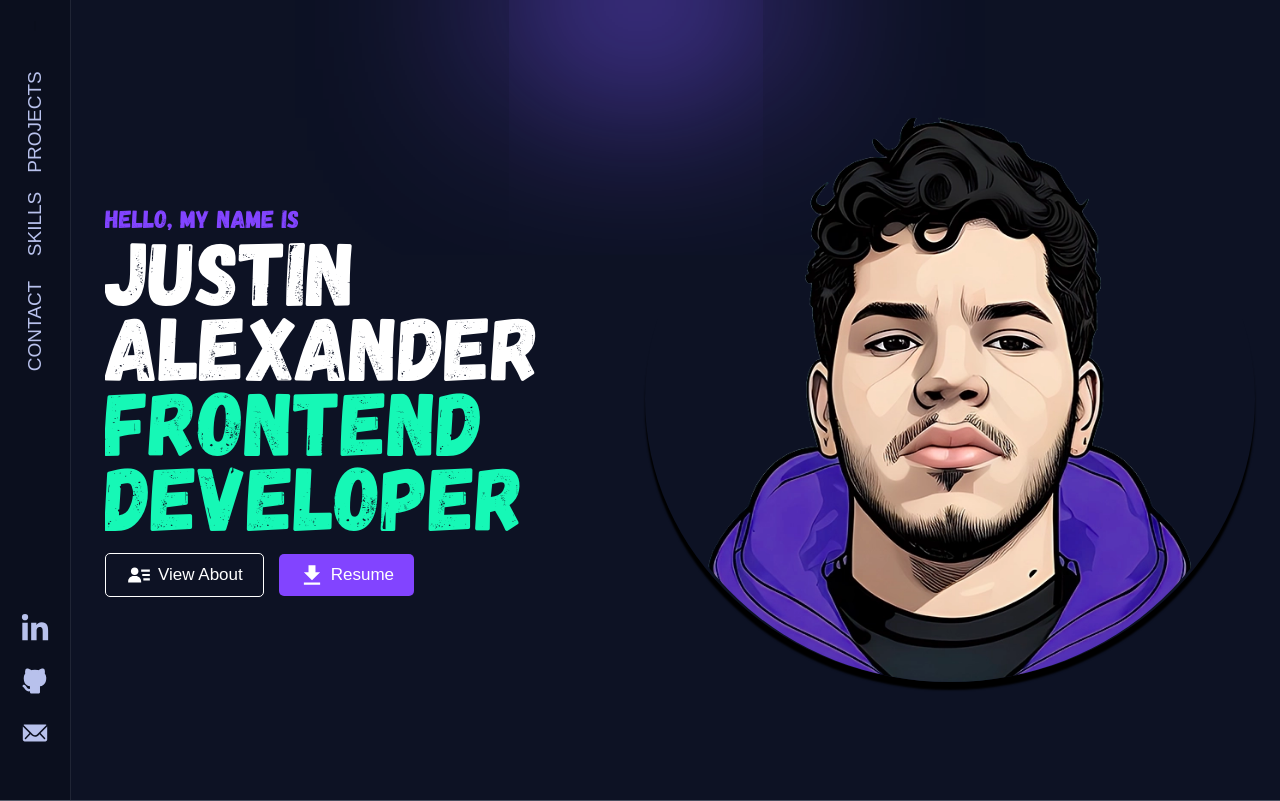
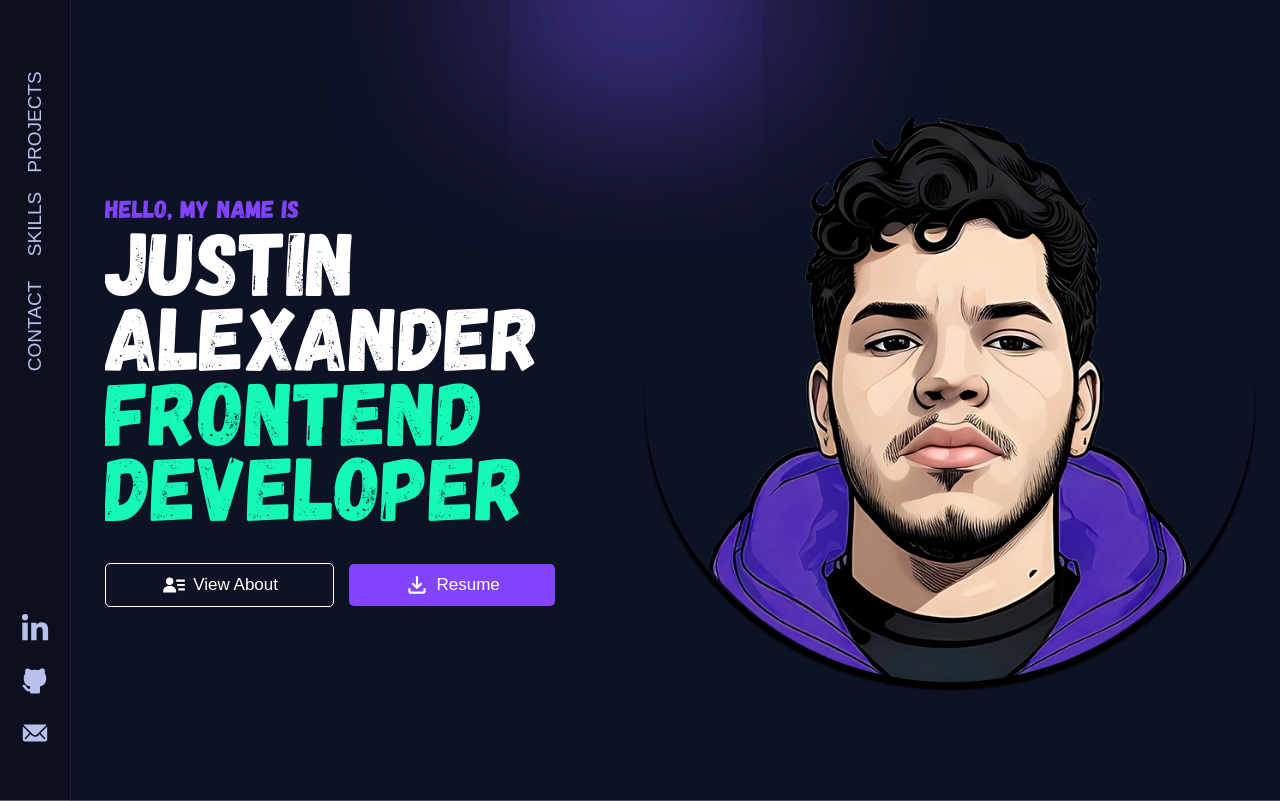
Before and after one commit to im7ven/portfolio2.0, a React (Vite) app: page / in a window 1280 px wide. Built offline with nearby package versions, Linux system fonts and the light colour scheme; a web font is replaced by a local one.

Commit message:
style: expand button wrapper, replace resume button icon

```diff
--- a/src/components/Hero.tsx
+++ b/src/components/Hero.tsx
@@ -1,7 +1,9 @@
 import { motion } from "framer-motion";
 import { useState } from "react";
 import { BiSolidUserDetail } from "react-icons/bi";
-import { IoMdDownload } from "react-icons/io";
+
+import { MdOutlineFileDownload } from "react-icons/md";
+
 import styled, { css } from "styled-components";
 import "../font.css";
 import avatar from "../images/avatar.webp";
@@ -17,8 +19,6 @@ const HeroWrapper = styled.section`
   ${sectionBlock}
   ${grid1x2}
   padding: 0 2rem;
-  max-width: 125rem;
-  margin: 0 auto;
 `;
 
 const HeroDetails = styled.div`
@@ -96,6 +96,7 @@ const BtnWrapper = styled.div`
   align-items: center;
   gap: 1rem;
   justify-content: center;
+  margin-top: 2rem;
 
   @media screen and (min-width: 768px) {
     justify-content: start;
@@ -115,11 +116,14 @@ const AboutBtn = styled.button`
   border: 1px solid white;
   background: 0;
   padding: 0.8rem 1.5rem;
-  transition: all 0.15s ease-in;
+  transition: all 0.175s ease-in;
   cursor: pointer;
+  flex-grow: 1;
+  justify-content: center;
 
   &:hover {
-    transform: scale(0.97);
+    background-color: #fff;
+    color: var(--background-primary);
   }
 
   @media screen and (min-width: 768px) {
@@ -154,14 +158,14 @@ const Hero = () => {
               <RevealAnimation>
                 <Title>Frontend Developer</Title>
               </RevealAnimation>
-              <RevealAnimation>
+              <RevealAnimation width="100%">
                 <BtnWrapper>
                   <AboutBtn onClick={toggleShowAbout}>
                     <BiSolidUserDetail size="26px" />
                     View About
                   </AboutBtn>
                   <ResumeBtn>
-                    <IoMdDownload size="26px" />
+                    <MdOutlineFileDownload size="26px" />
                     Resume
                   </ResumeBtn>
                 </BtnWrapper>
```
